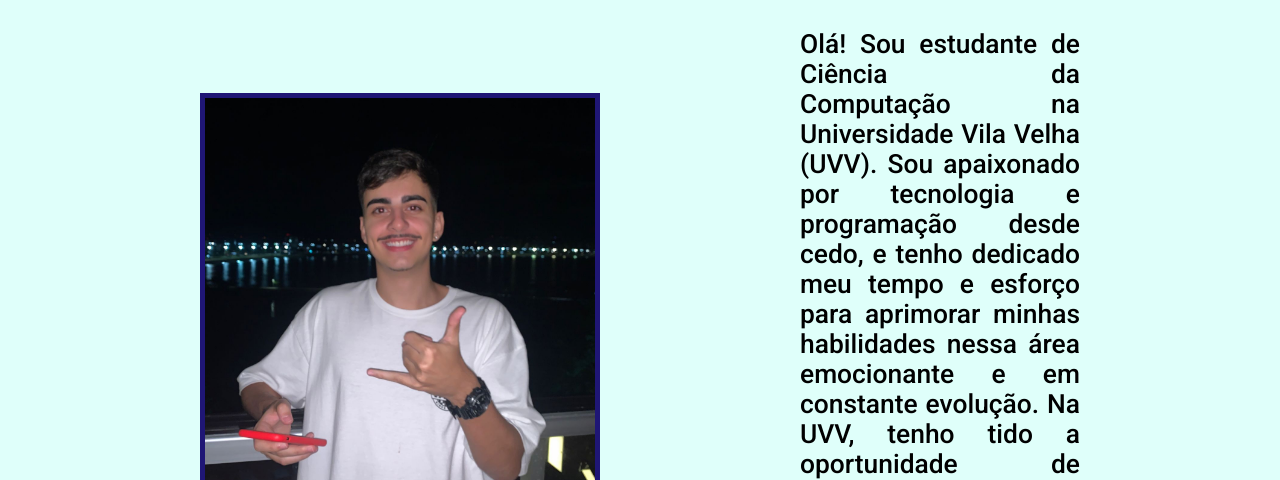
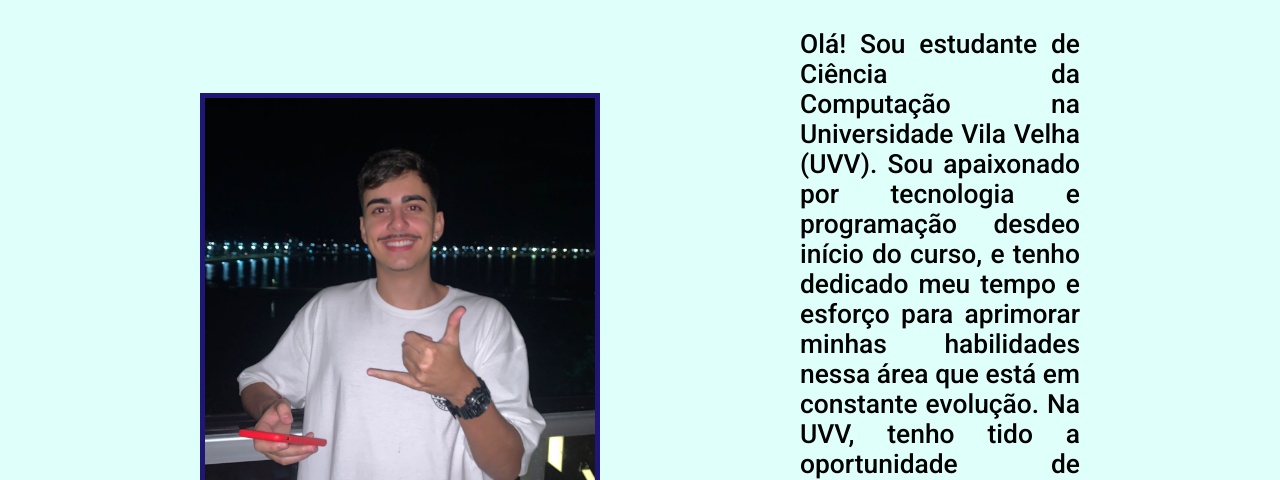
Before and after one commit to renancmanera/portfolio, a plain HTML site: page sobre.html in a window 1280 px wide. Shown: the part 320-800 px from the top of the page. Drawn offline with Linux system fonts and the light colour scheme.

Commit message:
Add files via upload

```diff
--- a/sobre.html
+++ b/sobre.html
@@ -45,13 +45,12 @@
             </h2>
 
             <p class="texto">Olá! Sou estudante de Ciência da Computação na Universidade
-                Vila Velha (UVV). Sou apaixonado por tecnologia e programação desde cedo, e tenho dedicado meu tempo e
-                esforço para aprimorar minhas habilidades nessa área emocionante e em constante evolução.
-
+                Vila Velha (UVV). Sou apaixonado por tecnologia e programação desdeo início do curso, e tenho dedicado
+                meu tempo e
+                esforço para aprimorar minhas habilidades nessa área que está em constante evolução.
                 Na UVV, tenho tido a oportunidade de estudar disciplinas avançadas em ciência da computação, como
-                algoritmos, lógica da programação, construção e desnvolvimento de software, banco de dados e
-                inteligência
-                artificial.</p>
+                algoritmos, lógica da programação, construção e desenvolvimento de software, banco de dados e
+                inteligência artificial.</p>
         </div>
     </main>
 
```
Also changed, not shown: index.html (+1 -3 lines).
